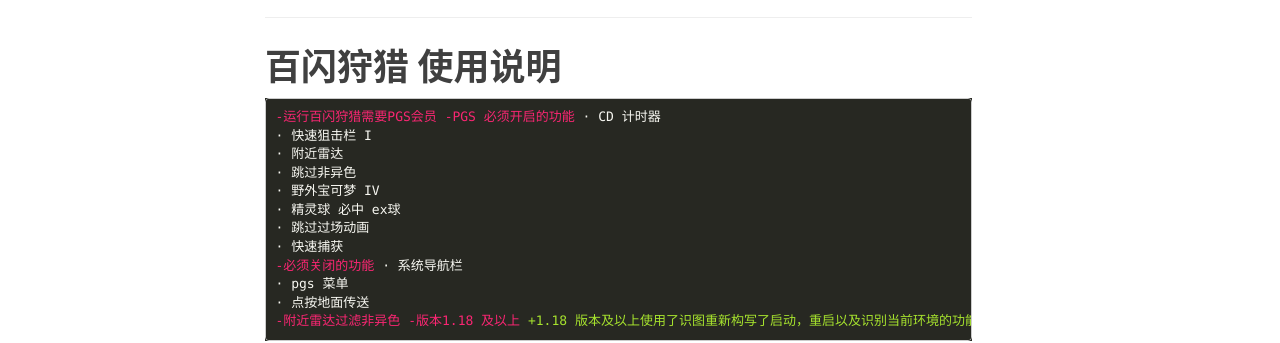
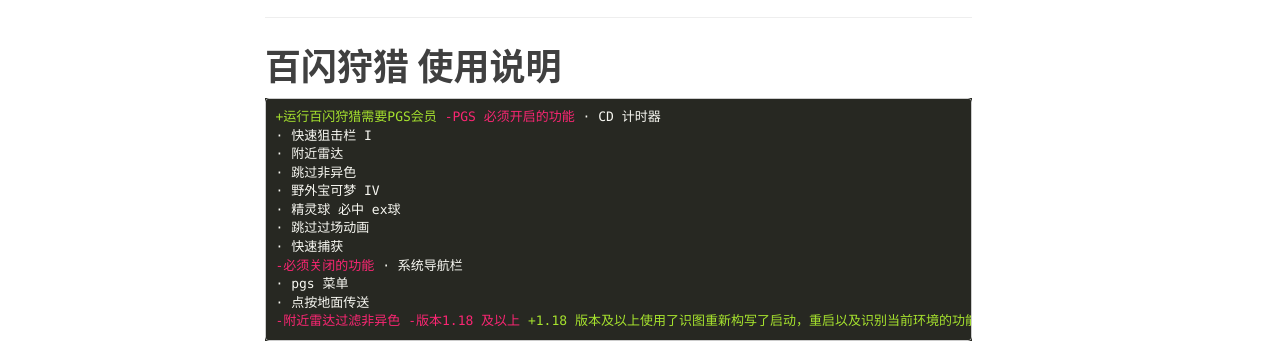
Before and after one commit to DeSoiat/DESOIAT.GITHUB.IO, a Jekyll site: the page built from _posts/2022-08-26-Pokemon Go.md, in a window 1280 px wide. Shown: the part 1016-1359 px from the top of the page. Built offline with Jekyll 4.4.1, drawn with Linux system fonts in a browser that asks for light colours; nearby versions of some CDN libraries; comment, search, counter and statistics services are not loaded.

````diff
--- a/_posts/2022-08-26-Pokemon Go.md
+++ b/_posts/2022-08-26-Pokemon Go.md
@@ -33,9 +33,7 @@ tags:
 
 ```diff
 
-
-
--运行百闪狩猎需要PGS会员
++运行百闪狩猎需要PGS会员
 
 -PGS 必须开启的功能
 
````
